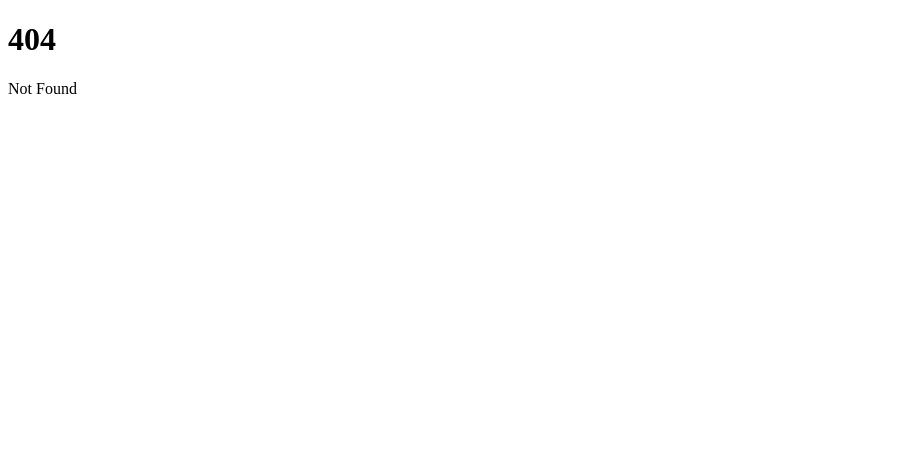
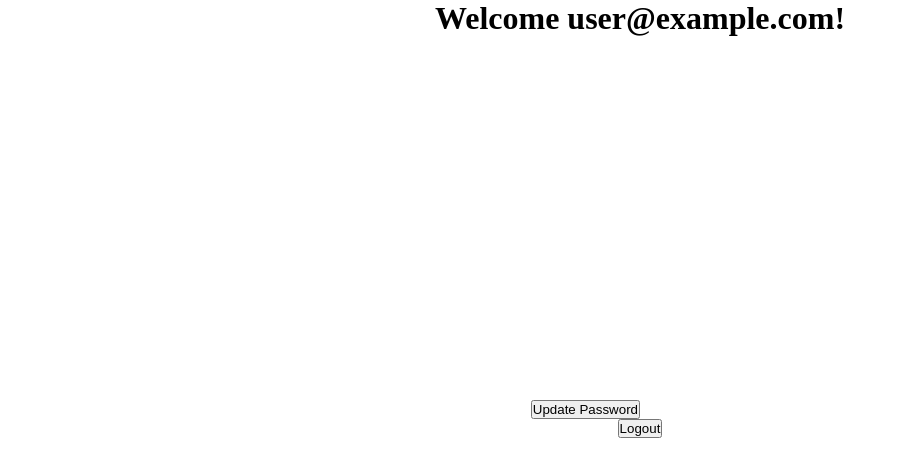
Before and after one commit to DVDOSO/PowerBoard, a SvelteKit app: page /privatedashboard in a window 1280 px wide. Before the commit this address had no page. Shown: the top 476 px of the page, without its empty margins (0-898 px from the left). Built offline with nearby package versions, Linux system fonts and the light colour scheme; no server answers; sample sign-in values are in the browser's storage.

Commit message:
Add simple base authentication
Very basic, barely any css

```diff
--- a/package.json
+++ b/package.json
@@ -20,5 +20,8 @@
 		"svelte": "^4.0.5",
 		"vite": "^4.4.2"
 	},
-	"type": "module"
+	"type": "module",
+	"dependencies": {
+		"firebase": "^10.4.0"
+	}
 }
--- a/src/app.html
+++ b/src/app.html
@@ -5,6 +5,13 @@
 		<link rel="icon" href="%sveltekit.assets%/favicon.png" />
 		<meta name="viewport" content="width=device-width" />
 		%sveltekit.head%
+		<style>
+			* {
+				box-sizing: border-box;
+				margin: 0;
+				padding: 0;
+			}
+		</style>
 	</head>
 	<body data-sveltekit-preload-data="hover">
 		<div style="display: contents">%sveltekit.body%</div>
--- /dev/null
+++ b/src/components/Auth.svelte
@@ -0,0 +1,113 @@
+<script>
+	import { auth } from '../lib/firebase/firebase.client.js';
+    import { authHandlers, authStore } from '../stores/authStore.js';
+    let register = true;
+    let email = '';
+    let password = '';
+    let confirmPassword = '';
+
+    async function handleSubmit () {
+        if(!email || !password || (register && !confirmPassword)) {
+            alert("Please fill out all fields");
+            return;
+        }
+        if(register && password === confirmPassword) {
+            try{
+                await authHandlers.signup(email, password);
+            }
+            catch(err) {
+                console.log(err);
+                if(err.code === 'auth/email-already-in-use') {
+                    alert('Email already in use');
+                }
+                else if(err.code === 'auth/weak-password') {
+                    alert('Password must be at least 6 characters');
+                }
+                else {
+                    alert(err);
+                }
+            }
+        }
+        else{
+            try{
+                await authHandlers.login(email, password);
+            }
+            catch(err) {
+                console.log(err);
+                if(err.code === 'auth/invalid-login-credentials') {
+                    alert('Incorrect password');
+                }
+                else if(err.code === 'auth/user-not-found') {
+                    alert('User not found');
+                }
+                else {
+                    alert(err);
+                }
+            }
+        }
+
+        if($authStore.currentUser) {
+            window.location.href = '/privatedashboard';
+        }
+    }
+</script>
+
+<div class="container">
+    <h1>{register? 'Register!' : 'Log In!'}</h1>
+    <form>
+        <label>
+            <input bind:value={email} type="email" placeholder="Email">
+        </label>
+        <label>
+            <input bind:value={password} type="password" placeholder="Password">
+        </label>
+        {#if register}
+            <label>
+                <input bind:value={confirmPassword} type="password" placeholder="Confirm Password">
+            </label>
+        {/if}
+        <button on:click={handleSubmit}>Submit</button>
+    </form>
+
+    {#if register}
+        <p>Already have an account?</p>
+        <button on:click={() => {
+            register = false;
+        }}
+        on:keydown={() => {}}>
+            Log in!
+        </button>
+    {:else}
+        <p>Don't have an account?</p>
+        <button on:click={() => {
+            register = true;
+        }}
+        on:keydown={() => {}}>
+            Sign up!
+        </button>
+
+        <!--This part is not finished-->
+        <button on:click={() => {
+            authHandlers.resetPassword(email);
+        }}
+        on:keydown={() => {}}>
+            Forgot Password?
+        </button>
+        <!--This part is not finished-->
+
+    {/if}
+</div>
+
+<style>
+    .container {
+        display: flex;
+        flex-direction: column;
+        align-items: center;
+        justify-content: center;
+        flex: 1;
+    }
+    .container form{
+        display: flex;
+        flex-direction: column;
+    }
+</style>
--- /dev/null
+++ b/src/components/AuthReset.svelte
@@ -0,0 +1,62 @@
+<script>
+    import { authHandlers, authStore } from '../stores/authStore.js';
+    let action = '';
+    let email = '';
+    let newPass = '';
+
+    async function handleSubmit () {
+        if(!action) {
+            return;
+        }
+
+        if(action === 'updatePass'){
+            return await authHandlers.updatePassword(newPass);
+        }
+
+        /*if(action === 'updateEmail'){
+            return await authHandlers.updateEmail(email);
+        } NOT A FUNCTION (YET?)*/
+    }
+</script>
+
+<div class="container">
+    <div>
+        <!--<button on:click={() => {action = 'updateEmail'}}>Update Email</button>-->
+        <button on:click={() => {action = 'updatePass'}}>Update Password</button>
+    </div>
+    {#if action === 'updatePass'}
+        <form>
+            <label>
+                <input bind:value={newPass} type="password" placeholder="New Password">
+            </label>
+            <button on:click={handleSubmit}>Submit</button>
+        </form>
+    {/if}
+    <!--{#if action === 'updateEmail'}
+    <form>
+        <label>
+            <input bind:value={email} type="email" placeholder="New Email">
+        </label>
+        <button on:click={handleSubmit}>Submit</button>
+    </form>
+    {/if}-->
+    <button on:click={authHandlers.logout}>Logout</button>
+</div>
+
+<style>
+    .container {
+        display: flex;
+        flex-direction: column;
+        align-items: center;
+        justify-content: center;
+        flex: 1;
+    }
+    .container form{
+        display: flex;
+        flex-direction: column;
+    }
+    .container div{
+        display: grid;
+        grid-template-columns: repeat(2, minmax(0, 1fr));
+    }
+</style>
--- /dev/null
+++ b/src/lib/firebase/firebase.client.js
@@ -0,0 +1,31 @@
+// Import the functions you need from the SDKs you need
+import { deleteApp, getApp, getApps, initializeApp } from "firebase/app";
+import { getAnalytics } from "firebase/analytics";
+import { getAuth, setPersistence, inMemoryPersistence } from "firebase/auth";
+// TODO: Add SDKs for Firebase products that you want to use
+// https://firebase.google.com/docs/web/setup#available-libraries
+
+// Your web app's Firebase configuration
+// For Firebase JS SDK v7.20.0 and later, measurementId is optional
+const firebaseConfig = {
+    apiKey: import.meta.env.VITE_APIKEY,
+    authDomain: import.meta.env.VITE_AUTHDOMAIN,
+    projectId: import.meta.env.VITE_PROJECTID,
+    storageBucket: import.meta.env.VITE_STORAGEBUCKET,
+    messagingSenderId: import.meta.env.VITE_MESSAGINGSENDERID,
+    appId: import.meta.env.VITE_APPID,
+    measurementId: import.meta.env.VITE_MEASUREMENTID
+};
+
+// Initialize Firebase
+let firebaseApp;
+if(!getApps().length){
+    firebaseApp = initializeApp(firebaseConfig);
+}
+else{
+    firebaseApp = getApp();
+    deleteApp(firebaseApp);
+    firebaseApp = initializeApp(firebaseConfig);
+}
+
+export const auth = getAuth(firebaseApp);
--- /dev/null
+++ b/src/routes/+layout.svelte
@@ -0,0 +1,39 @@
+<script>
+    import { onMount } from 'svelte';
+    import { auth } from '../lib/firebase/firebase.client'
+    import { authStore } from '../stores/authStore'
+    import { browser } from '$app/environment'
+    onMount(() => {
+        const unsubscribe = auth.onAuthStateChanged((user) => {
+            console.log(user)
+            authStore.update((curr) => {
+                return {
+                    ...curr,
+                    isLoading: false,
+                    currentUser: user
+                };
+            });
+
+            if(
+                browser && !$authStore?.currentUser && !$authStore.isLoading && window.location.pathname !== '/'
+            ){
+                window.location.href = '/';
+                console.log(authStore.currentUser, authStore.isLoading);
+            }
+        })
+        return unsubscribe;
+    });
+</script>
+<main class='mainContainer'>
+    <slot />
+
+
+</main>
+
+<style>
+    .mainContainer {
+        min-height: 100vh;
+        display: flex;
+        flex-direction: column;
+    }
+</style>
--- /dev/null
+++ b/src/routes/privatedashboard/+page.svelte
@@ -0,0 +1,35 @@
+<script>
+    import AuthReset from "../../components/AuthReset.svelte";
+    import  { auth } from "../../lib/firebase/firebase.client";
+	import { authStore, authHandlers } from "../../stores/authStore";
+
+    let email;
+    authStore.subscribe((curr) => {
+        console.log('CURR', curr)
+        email = curr?.currentUser?.email;
+    })
+</script>
+
+{#if $authStore.currentUser}
+    <div>
+        <h1>Welcome {email}!</h1>
+        <AuthReset/>
+    </div>
+{:else}
+    <div>
+        Loading...
+    </div>
+{/if}
+
+<style>
+    div {
+        flex: 1;
+        display: flex;
+        flex-direction: column;
+        justify-content: center;
+        align-items: center;
+    }
+    h1 {
+        text-align: center;
+    }
+</style>
--- /dev/null
+++ b/src/stores/authStore.js
@@ -0,0 +1,40 @@
+import { writable } from "svelte/store";
+import { auth } from "../lib/firebase/firebase.client";
+import { createUserWithEmailAndPassword, signInWithEmailAndPassword,
+    signOut, sendPasswordResetEmail, updateEmail, updatePassword } from "firebase/auth";
+
+export const authStore = writable({
+    isLoading: true,
+    currentUser: null
+});
+
+export const authHandlers = {
+    login: async (email, password) => {
+        await signInWithEmailAndPassword(auth, email, password);
+    },
+    signup: async (email, password) => {
+        await createUserWithEmailAndPassword(auth, email, password);
+    },
+    logout: async () => {
+        await signOut(auth);
+    },
+    resetPassword: async (email) => {
+        await sendPasswordResetEmail(auth, email);
+    },
+    /*updateEmail: async (email) => {
+        authStore.update(curr => {
+            return {
+                ...curr, currentUser: {
+                    ...curr.currentUser, email: email
+                }
+            }
+        })
+        await updateEmail(auth.currentUser, email);
+    },*/
+    updatePassword: async (password) => {
+        await updatePassword(auth.currentUser, password);
+    },
+    verifyEmail: async () => {
+        await sendEmailVerification(auth.currentUser);
+    }
+}
```
Also changed, not shown: src/routes/+page.svelte (+5 -2 lines), todo.txt (added), 1 other file (tests, documents, lock files or other folders).
